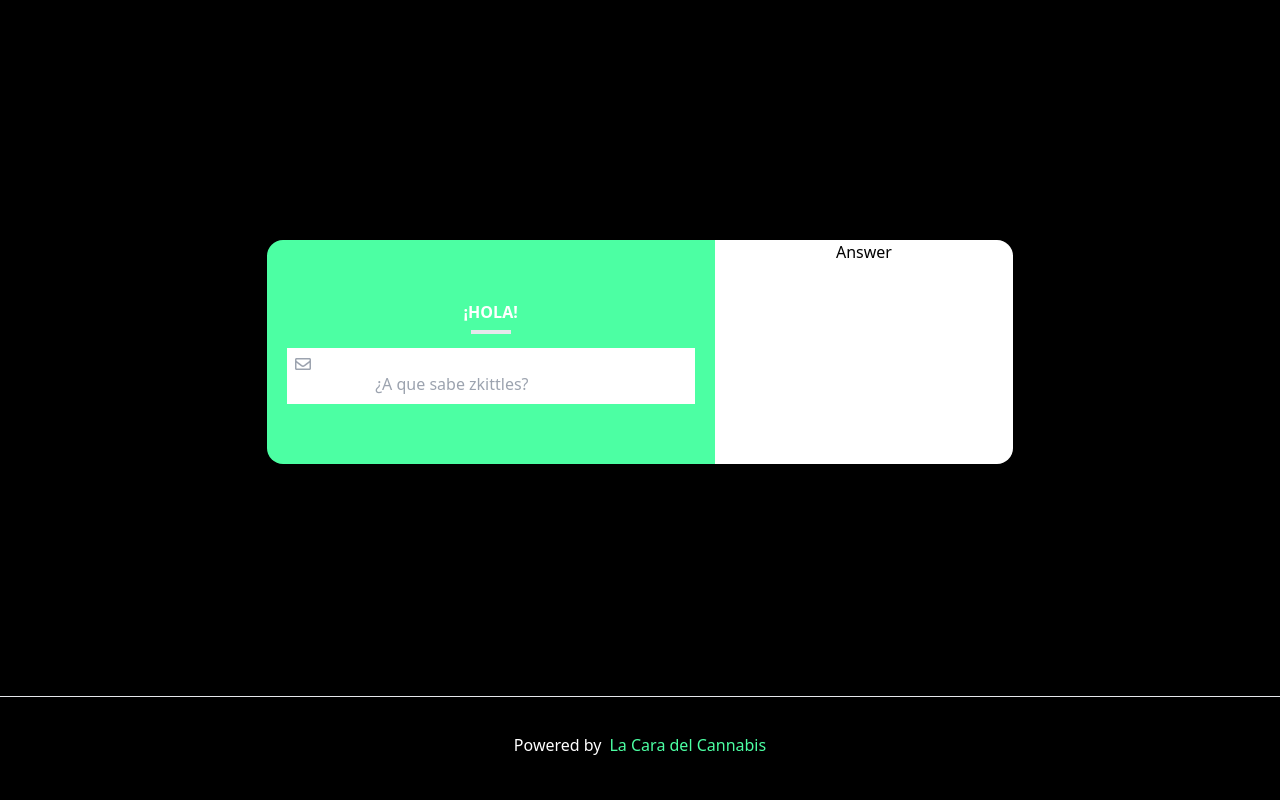
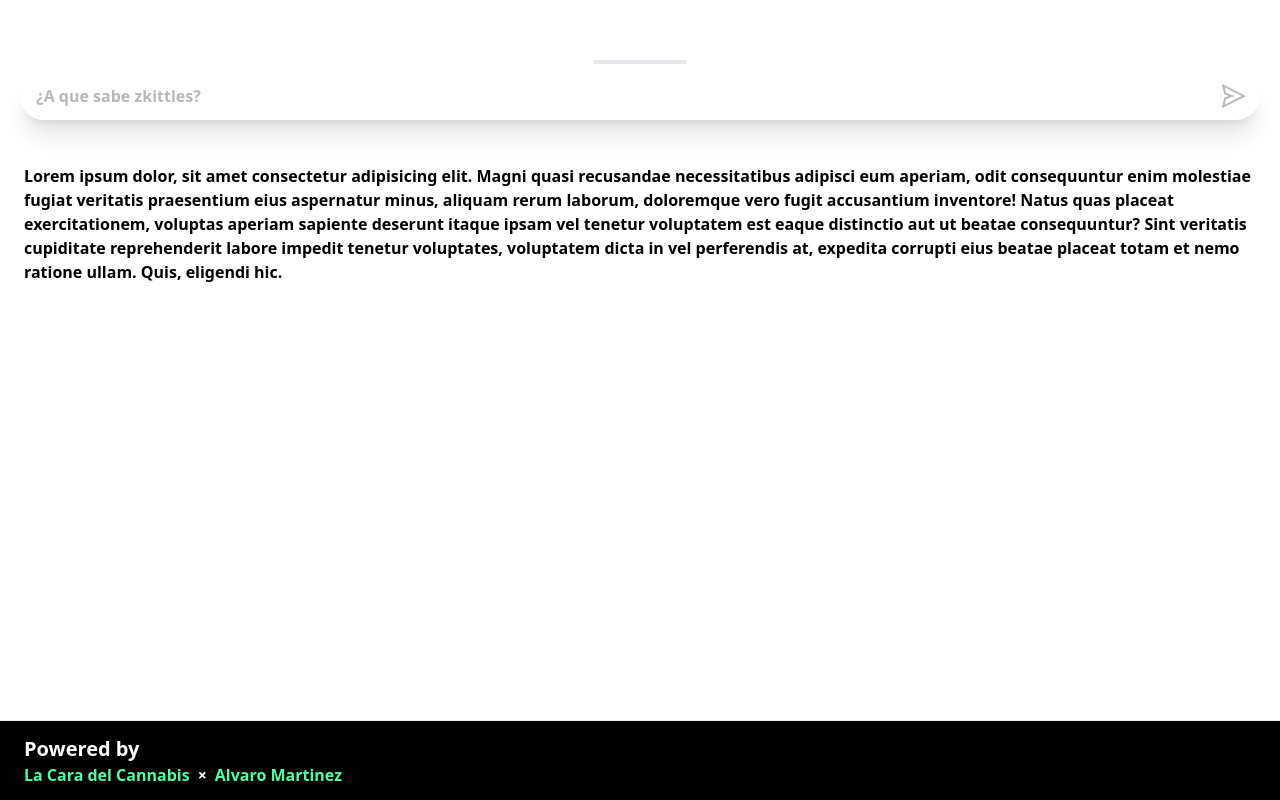
Before and after one commit to lccorpmx/qalcc, a Next.js app: page / in a window 1280 px wide. Built offline with nearby package versions, Linux system fonts and the light colour scheme.

Commit message:
🌌 refactor (index): complete design

```diff
--- a/pages/index.tsx
+++ b/pages/index.tsx
@@ -1,46 +1,65 @@
 import type { NextPage } from 'next'
 import Head from 'next/head'
-import Image from 'next/image'
-import {FaRegEnvelope} from "react-icons/fa"
+import { AiOutlineSend } from "react-icons/ai"
 
 const Home: NextPage = () => {
   return (
-    <div className="flex min-h-screen flex-col items-center justify-center py-2">
+    <div className="flex min-h-screen flex-col items-center justify-center">
       <Head>
-        <title>Create Next App</title>
+        <title>QA LCC</title>
         <link rel="icon" href="/favicon.ico" />
       </Head>
 
-      <main className="flex w-full flex-1 flex-col items-center justify-center px-20 text-center">
-       <div className='shadow-2xl flex w-2/3 max-w-4xl'>
+      <main className="flex w-full flex-1 flex-col bg-white">
         {/*Question Section*/}
-        <div className='bg-[#4CFFA3] w-3/5 p-5 rounded-l-2xl'>
-          <div className='py-10'>
-            <h2 className='font-bold text-white'>¡HOLA!</h2>
-            <div className='border-2 w-10 border-white-400 inline-block mb-2'></div>
-            <div className="flex flex-col item-center ">
-              <div className="bg-white max-w p-2 ">
-                <FaRegEnvelope className='text-gray-400'/>
-                <input type="text" placeholder='¿A que sabe zkittles?'/>
+        <div className='flex justify-center items-center bg-primary p-5 rounded-b-3xl'>
+          <section className='flex flex-col items-center w-full'>
+            <div className='flex flex-col justify-center items-center'>
+              <h2 className='font-bold text-white text-4xl'>¡HOLA!</h2>
+              <div className='border-2  inline-block mb-2 w-3/4' />
+            </div>
+
+            <div className="flex item-center justify-center shadow-xl bg-white w-full rounded-full overflow-hidden">
+              <input type="text" className='w-full placeholder:text-[#b8b8b8] font-bold px-4 py-3 outline-none' placeholder='¿A que sabe zkittles?' />
+              <div className='grid place-content-center px-3'>
+                <AiOutlineSend className='w-7 h-7 text-[#b8b8b8]' />
               </div>
             </div>
-          </div>
+          </section>
         </div>
         {/*Answer Section*/}
-        <div className='bg-white w-2/5 rounded-r-2xl'>Answer</div>
+        <div className=''>
+          <section className='font-semibold p-6'>
+            <p>Lorem ipsum dolor, sit amet consectetur adipisicing elit. Magni quasi recusandae necessitatibus adipisci eum aperiam, odit consequuntur enim molestiae fugiat veritatis praesentium eius aspernatur minus, aliquam rerum laborum, doloremque vero fugit accusantium inventore! Natus quas placeat exercitationem, voluptas aperiam sapiente deserunt itaque ipsam vel tenetur voluptatem est eaque distinctio aut ut beatae consequuntur? Sint veritatis cupiditate reprehenderit labore impedit tenetur voluptates, voluptatem dicta in vel perferendis at, expedita corrupti eius beatae placeat totam et nemo ratione ullam. Quis, eligendi hic.</p>
+          </section>
         </div>
       </main>
 
-      <footer className="flex text-white h-24 w-full items-center justify-center border-t">
+      <footer className="flex flex-col items-start text-white h-20 w-full justify-center border-t px-6">
+        <span className='font-black text-xl'>Powered by</span>
+        <div className='flex gap-2 font-semibold'>
           <a
             className="flex items-center justify-center gap-2"
-          href="https://www.instagram.com/lacaradelcannabis/"
+            href="https://www.instagram.com/lacaradelcannabis"
             target="_blank"
             rel="noopener noreferrer"
           >
-          Powered by <span className='text-[#4CFFA3]'>La Cara del Cannabis</span>{' '}
-
+            <span className='text-[#4CFFA3]'>
+              La Cara del Cannabis
+            </span>{' '}
           </a>
+          <span className='col-start-2 w-min mx-auto'>
+            &times;
+          </span>
+          <a
+            className="flex items-center justify-center gap-2"
+            href="https://www.github.com/omgismartinez"
+            target="_blank"
+            rel="noopener noreferrer"
+          >
+            <span className='text-[#4CFFA3]'>Alvaro Martinez</span>{' '}
+          </a>
+        </div>
       </footer>
     </div>
   )
```
Lines whose indentation alone changed are shown as unchanged.
